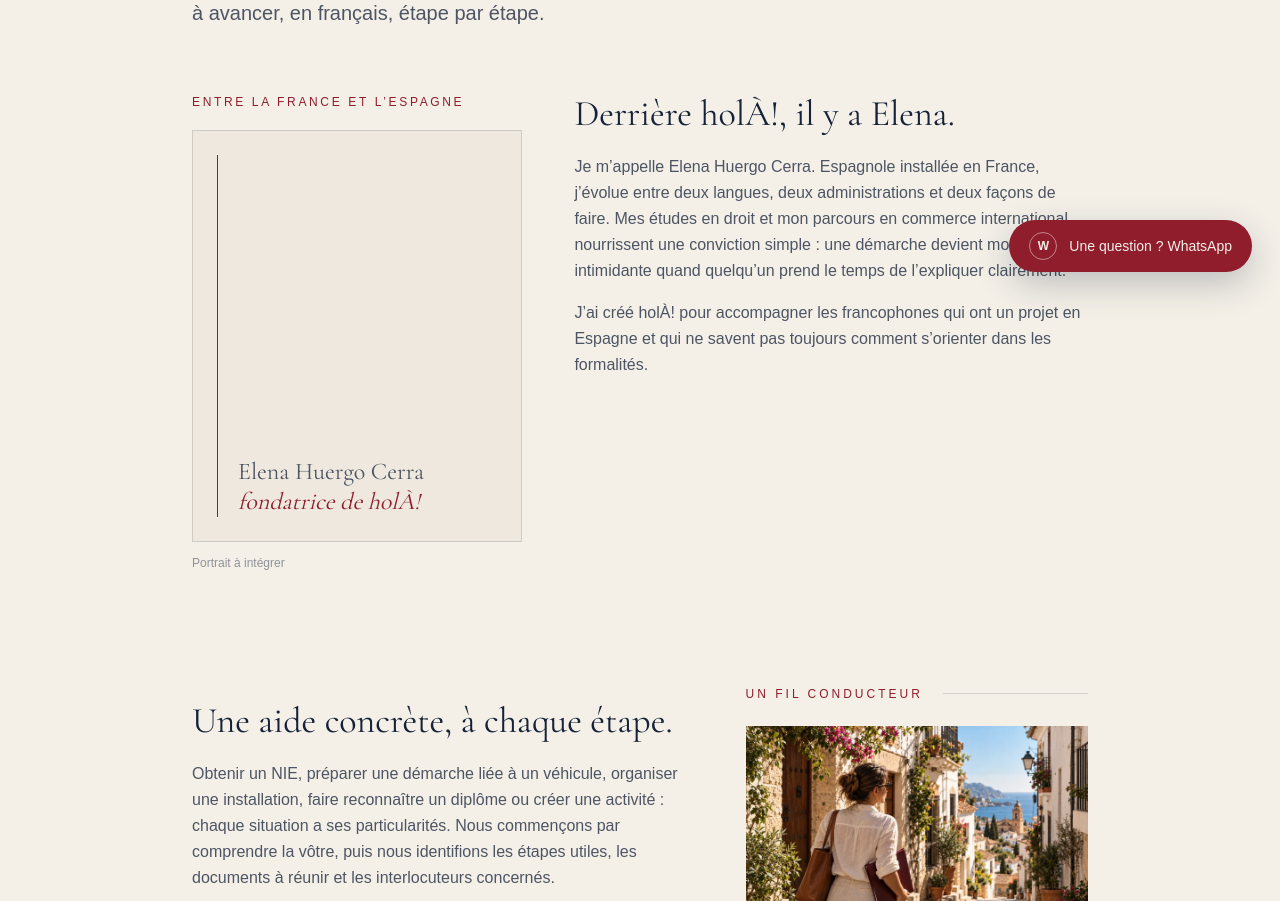
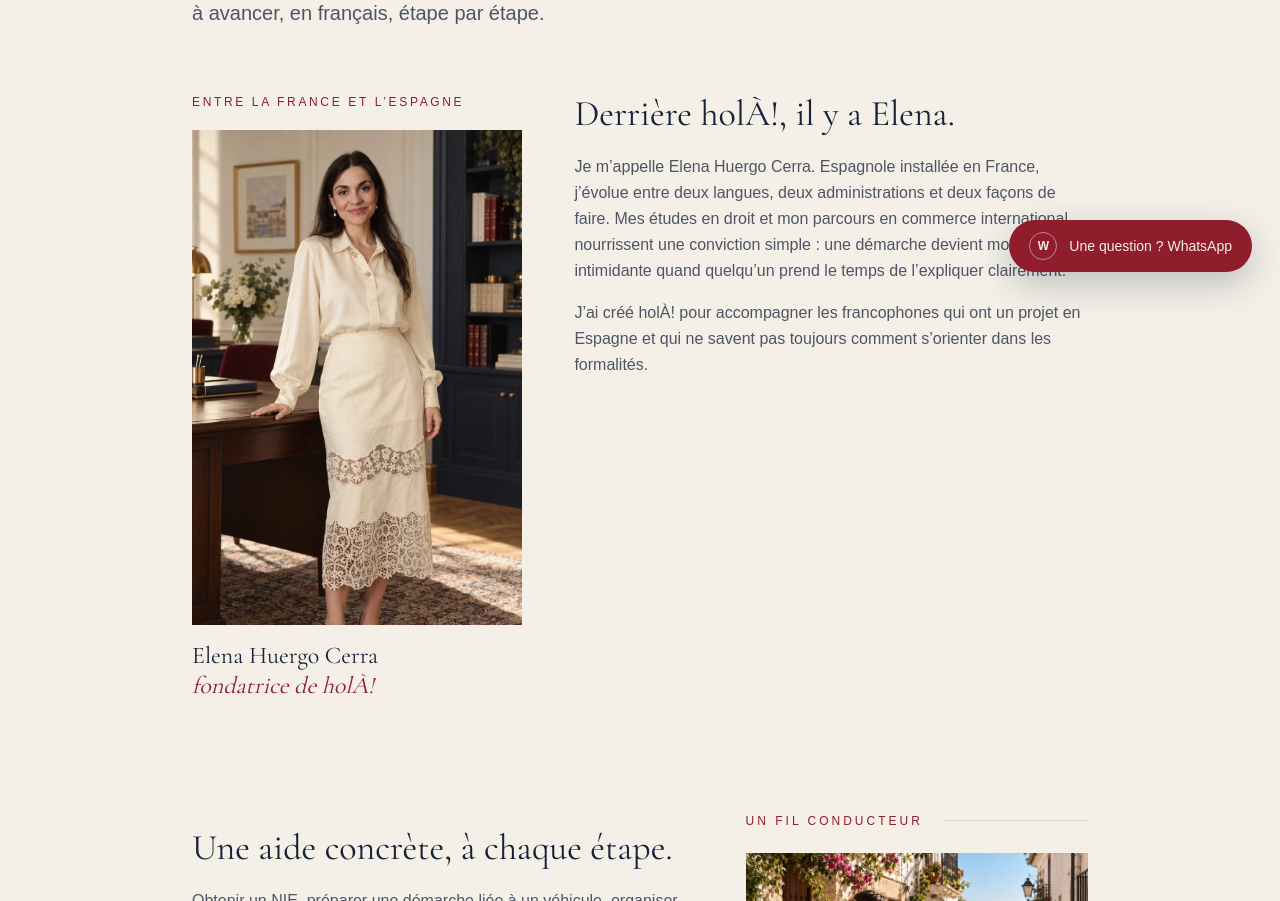
Before and after one commit to elehcf/hola, a Next.js app: page /a-propos in a window 1280 px wide. Shown: the part 500-1401 px from the top of the page. Built offline with nearby package versions, Linux system fonts and the light colour scheme.

Commit message:
Add Elena portrait to About page

```diff
--- a/app/a-propos/page.tsx
+++ b/app/a-propos/page.tsx
@@ -1,5 +1,6 @@
 import type { Metadata } from "next";
 import Link from "next/link";
+import Image from "next/image";
 import LifestylePhoto from "../components/LifestylePhoto";
 import PageHeader from "../components/PageHeader";
 
@@ -39,21 +40,23 @@ export default function APropos() {
               <p className="text-xs uppercase tracking-[0.22em] text-blood">
                 Entre la France et l’Espagne
               </p>
-              <div className="mt-5 aspect-[4/5] border border-navy/15 bg-[#EEE8DE] p-6">
-                <div className="flex h-full items-end border-l border-blood pl-5">
-                  <p
-                    className="max-w-[190px] text-2xl leading-tight"
-                    style={{ fontFamily: "var(--font-editorial)" }}
-                  >
-                    Elena Huergo Cerra
-                    <br />
-                    <span className="italic text-blood">fondatrice de holÀ!</span>
-                  </p>
-                </div>
-              </div>
-              <p className="mt-3 text-xs leading-relaxed text-navy/45">
-                Portrait à intégrer
-              </p>
+              <figure className="mt-5">
+                <Image
+                  src="/elena-huergo-cerra-portrait.webp"
+                  alt="Portrait d’Elena Huergo Cerra, fondatrice de holÀ!, dans un bureau"
+                  width={900}
+                  height={1350}
+                  sizes="(min-width: 768px) 330px, 88vw"
+                  className="h-auto w-full"
+                />
+                <figcaption
+                  className="mt-4 text-2xl leading-tight text-navy"
+                  style={{ fontFamily: "var(--font-editorial)" }}
+                >
+                  Elena Huergo Cerra
+                  <span className="block italic text-blood">fondatrice de holÀ!</span>
+                </figcaption>
+              </figure>
             </div>
             <div>
             <h2
```
Also changed, not shown: public/elena-huergo-cerra-portrait.webp (added).
